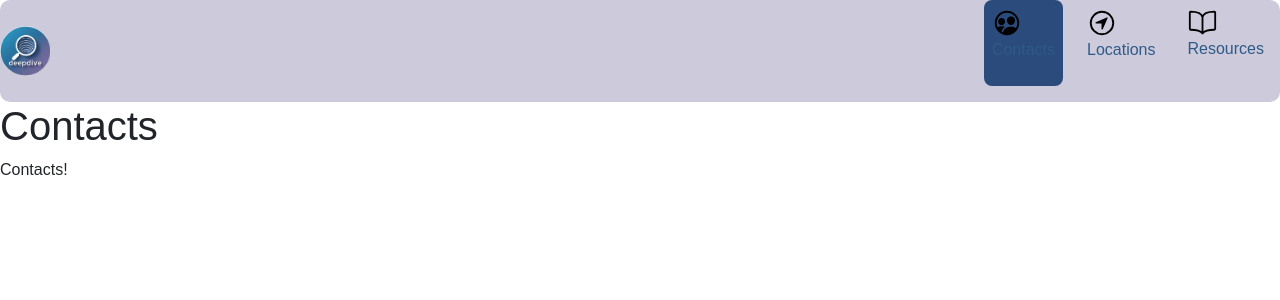
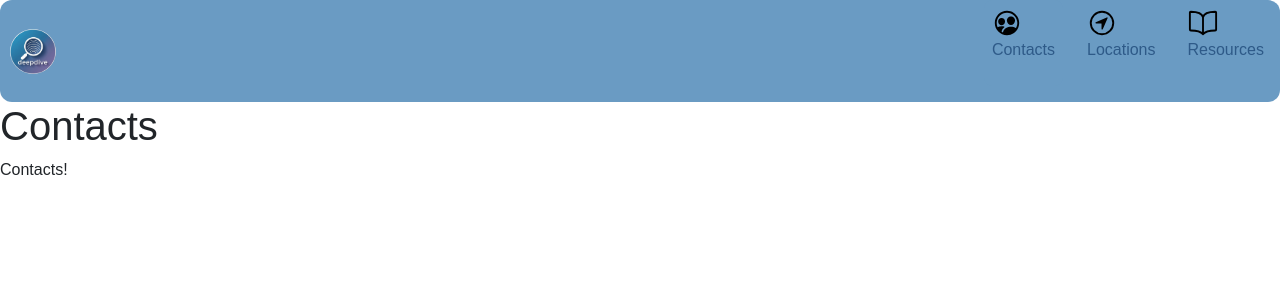
Before and after one commit to icstars/IcebergConsulting, a React (Vite) app in the folder DeepDiveConnect/: page /contacts in a window 1280 px wide. Shown: the top 300 px of the page. Built offline with nearby package versions, Linux system fonts and the light colour scheme.

Commit message:
adjust logo

```diff
--- a/DeepDiveConnect/src/components/Navbar.css
+++ b/DeepDiveConnect/src/components/Navbar.css
@@ -1,22 +1,21 @@
 .active{
-    background-color: #2A4B7C;
+    background-color: #6A9BC3;
 }
 
 nav {
-    border-left: 10px;
     display: flex;
     justify-content: space-between;
     align-items: center;
     gap: 2rem;
-    background-color: #cdcadb;
+    background-color: #6A9BC3;
     color: #9673B9;
     position: sticky;
     top: 0;
-    border-radius: 10px;
+    border-radius: 12px;
 }
 
 nav .title {
-    font-size: 1.5rem;
+    font-size: 0.1rem;
     font-weight: bold;
     text-decoration: none;
     color: #9673B9;
@@ -47,19 +46,19 @@ nav ul li a:not(.active):hover {
 nav .menu {
     display: none;
     position: absolute;
-    top: 0.75rem;
-    right: 0.5rem;
+    top: 0.60rem;
+    right: 0.8rem;
     flex-direction: column;
     justify-content: space-between;
-    width: 2.25rem;
-    height: 2rem;
+    width: 2rem;
+    height: 3ch;
 }
 
 nav .menu span {
     height: 0.4rem;
     width: 100%;
     background-color: #9673B9;
-    border-radius: 0.2rem;
+    border-radius: 0.3rem;
 }
 
 
@@ -81,7 +80,7 @@ nav .menu span {
     }
 
     nav ul.open {
-        display: flex;
+        display:contents;
     }
 
     nav ul li {
@@ -90,27 +89,19 @@ nav .menu span {
     }
 
     nav ul li a {
-        margin: 0.2rem 0.5rem;
+        margin: 0.5rem 0.5rem;
+
     }
 }
 
 .logo{
-    height: 50px;
+    height: 45px;
     border-radius: 50%;
-    justify-content: center;
-    align-items: center;
-}
+    margin-left: 10px;
+ }
 
 .icon{
     height: 30px;
     border-color: #9673B9;
+    margin-right: 10px;
 }
-
-.iconbook{
-    height: 29px;
-    border-color: #9673B9;
-}
-
-.selection{
-    align-items: end;
-}
--- a/DeepDiveConnect/src/components/Navbar.jsx
+++ b/DeepDiveConnect/src/components/Navbar.jsx
@@ -17,7 +17,7 @@ export const Navbar = () => {
         <span></span>
       </div>
       <ul className={menuOpen ? "open" : ""}>
-        <li className="selection">
+        <li>
           <NavLink to="/contacts">
             <img className="icon" src="./Images/contacts.svg" alt="resources" />
             <br></br>
@@ -34,7 +34,7 @@ export const Navbar = () => {
         <li>
           <NavLink to="/resources">
             <img
-              className="iconbook"
+              className="icon"
               src="./Images/resources.svg"
               alt="resources"
             />
--- a/DeepDiveConnect/src/index.css
+++ b/DeepDiveConnect/src/index.css
@@ -12,26 +12,19 @@
   width: 100%;
 }
 
-/* .chatchat{
-  display:flex;
-  height: 85vh;
-  width: 100%;
-  border-radius: 10px;
-} */
-
 .boxhome {
   display: flex;
-  justify-content: center; /* Center horizontally */
-  align-items: center; /* Center vertically */
+  justify-content: center;
+  align-items: center;
   margin-top: 1%;
 }
 
 .chatchat {
-  width: 95%; /* Adjust width */
-  height: 85vh; /* Adjust height */
-  border: none; /* Remove default iframe border */
-  border-radius: 12px; /* Rounded corners */
-  box-shadow: 0 4px 12px rgba(0, 0, 0, 0.1); /* Add shadow */
+  width: 95%;
+  height: 85vh;
+  border: none;
+  border-radius: 12px;
+  box-shadow: 0 4px 12px rgba(0, 0, 0, 0.1);
   background: transparent; /* Make iframe background transparent (if supported) */
   bottom: 20px; /* Distance from bottom */
   right: 20px; /* Distance from right */
```
